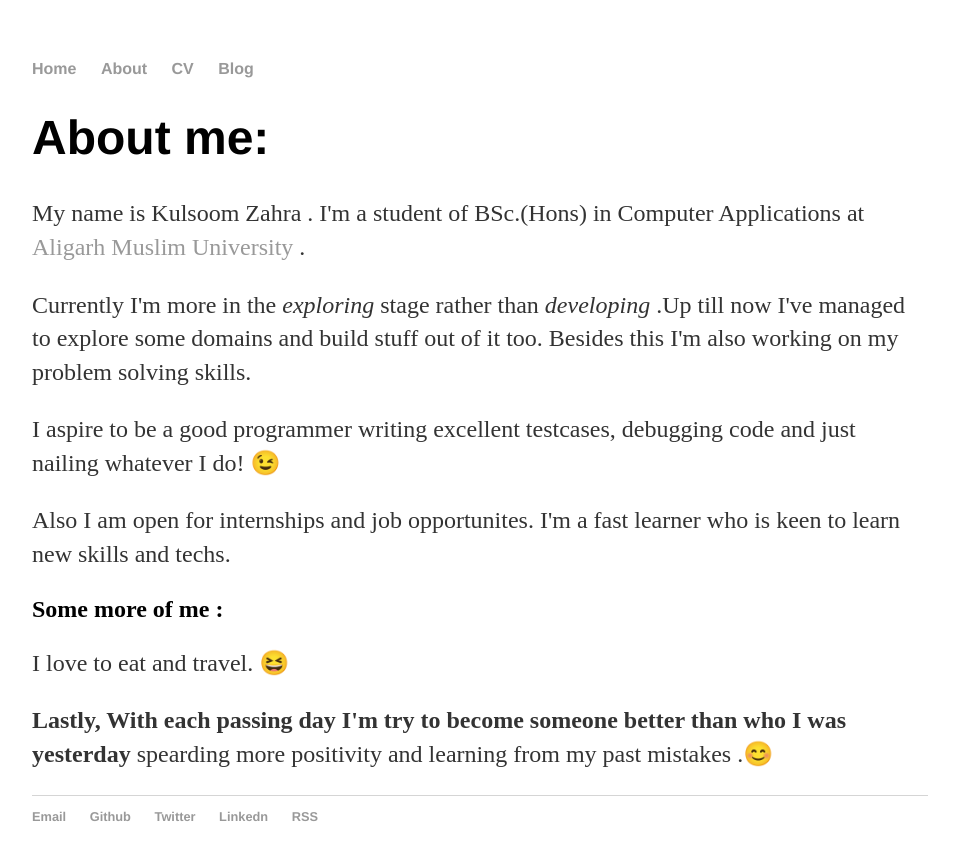
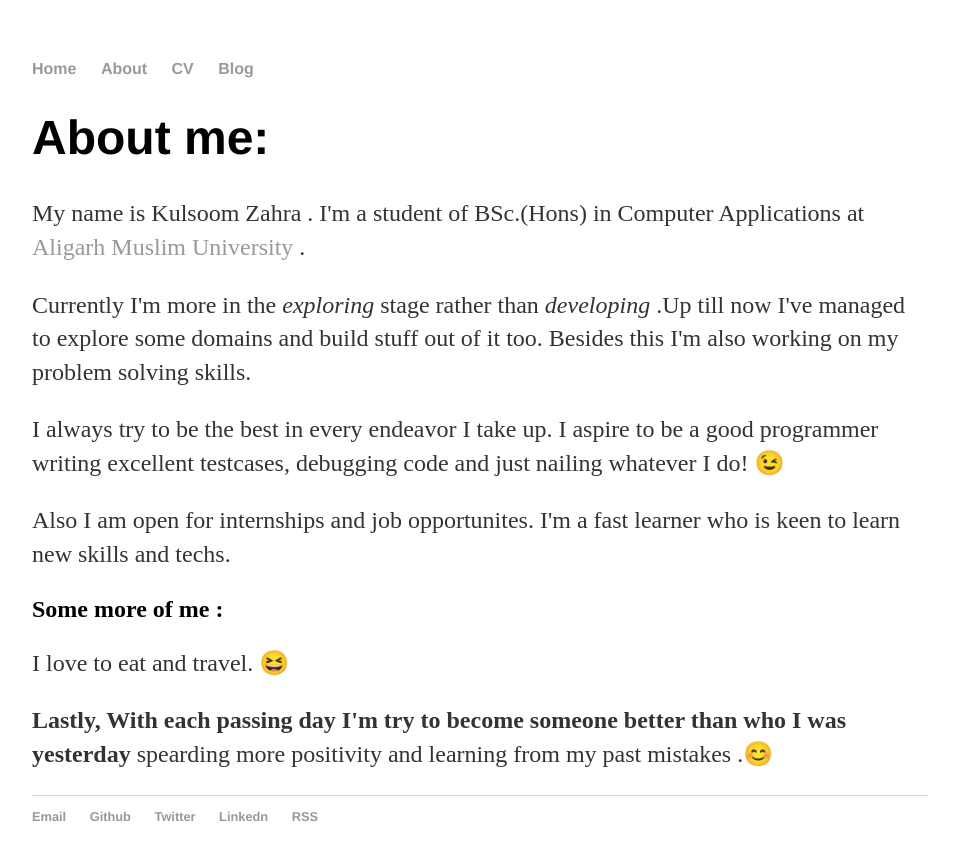
Before and after one commit to kulsoomzahra/kulsoomzahra.github.io, a Jekyll site: the page built from about/index.html, in a window 1280 px wide. Shown: the top 860 px of the page, without its empty margins (160-1119 px from the left). Built offline with Jekyll 4.4.1, drawn with Linux system fonts in a browser that asks for light colours.

Commit message:
Update index.html

```diff
--- a/about/index.html
+++ b/about/index.html
@@ -12,7 +12,7 @@ title: About Me | kulsoomzahra
 			Besides this I'm also working on my problem solving skills.
 		</p>
 		<p>
-		 I aspire to be a good programmer writing excellent testcases, debugging code and just nailing whatever I do!  &#128521
+		 I always try to be the best in every endeavor I take up. I aspire to be a good programmer writing excellent testcases, debugging code and just nailing whatever I do!  &#128521
 		</p>
 		<p>
 		Also I am open for internships and job opportunites. I'm a fast learner who is keen to learn new skills and techs.
```
